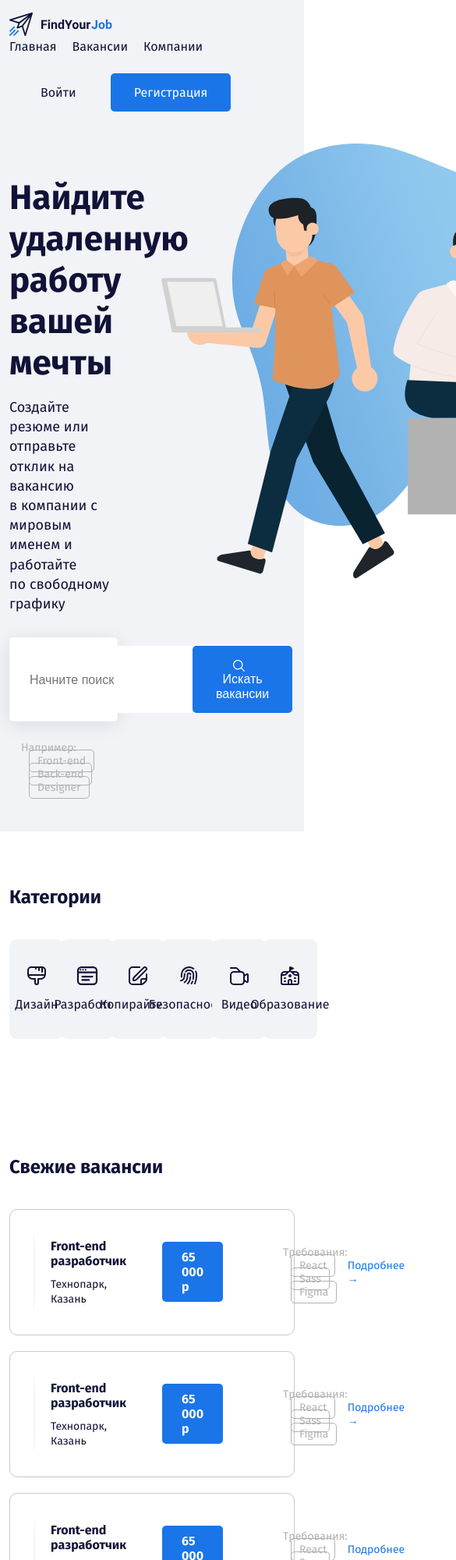
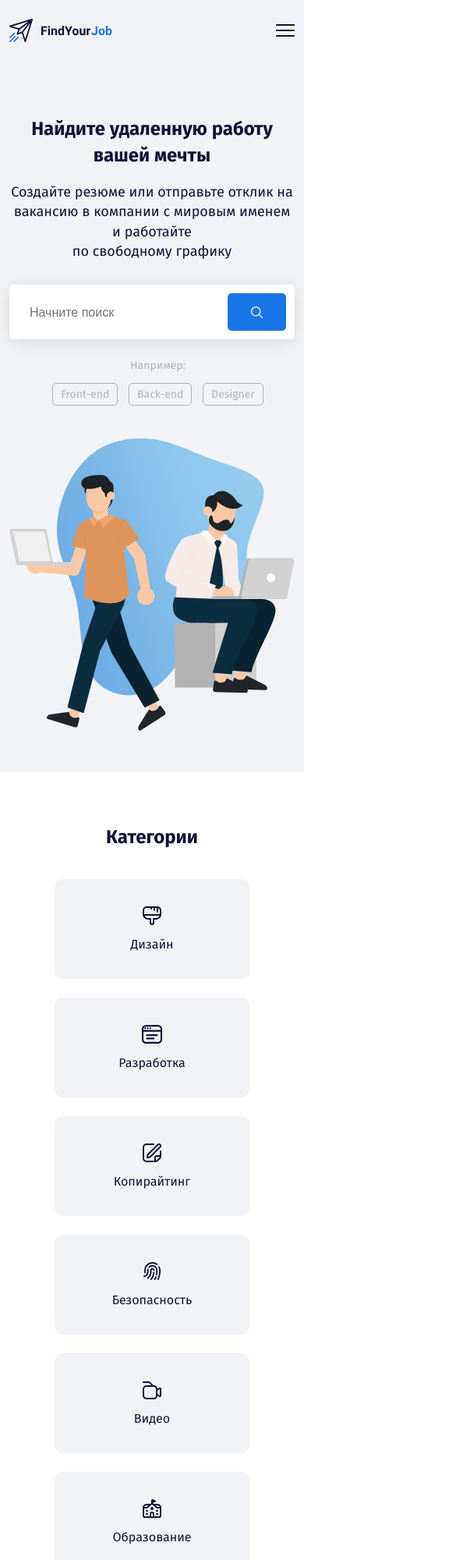
Before and after one commit to Floia329/findyourjobs, a plain HTML site: page index.html in a window 390 px wide. Shown: the top 2000 px of the page at 78% size, 585 px wide, since content can reach past the window. Drawn offline with Linux system fonts and the light colour scheme.

Commit message:
Add files via upload

```diff
--- a/css/style.css
+++ b/css/style.css
@@ -8,6 +8,9 @@ body {
   font-family: "Fira Sans", sans-serif;
   font-size: 16px;
   color: #111238;
+}
+img {
+  max-width: 100%;
 }
 .header {
   background: #f2f3f6;
@@ -43,13 +46,14 @@ body {
   padding-bottom: 15px;
   padding-left: 30px;
   color: #fff;
+  cursor: url(img/cursor_pointer.png), pointer;
 }
 .button-icon {
   vertical-align: middle;
-  margin-right: 10px;
 }
 .button-text {
   vertical-align: middle;
+  margin-left: 10px;
 }
 .hero-title {
   font-size: 44px;
@@ -216,3 +220,79 @@ body {
   text-decoration: none;
   color: #111238;
 }
+@media (max-width: 1200px) {
+  .offer-salary {
+    margin-left: 30px;
+    margin-right: 30px;
+  }
+  .more {
+    margin-right: 0;
+  }
+}
+@media (max-width: 992px) {
+  .more {
+    margin-right: auto;
+    margin-left: auto;
+  }
+
+  .offer-title {
+    text-align: center;
+    margin-left: 0;
+  }
+  .tag {
+    margin-left: 5px;
+    margin-right: 5px;
+  }
+  .navbar {
+    position: fixed;
+    left: 0;
+    top: 0;
+    width: 100%;
+    height: 100%;
+    background-color: #fff;
+    transform: translateX(-100%);
+    transition: transform 0.3s;
+  }
+  .is-open {
+    transform: translateX(0);
+  }
+  .menu-item:not(:last-child) {
+    margin-right: 0;
+  }
+  .button-link {
+    margin-right: 0;
+  }
+  .close-button {
+    position: fixed;
+    top: 10px;
+    right: 10px;
+    text-decoration: none;
+    font-size: 24px;
+    text-align: right;
+    padding: 20px;
+  }
+}
+@media (max-width: 576px) {
+  .tags-label {
+    display: block;
+    margin-bottom: 20px;
+    text-align: center;
+  }
+  .hero {
+    text-align: center;
+  }
+  .hero-title {
+    font-size: 24px;
+    line-height: 1.4;
+  }
+  .footer {
+    text-align: center;
+  }
+  .card {
+    max-width: 250px;
+    margin: auto;
+  }
+  .section-title {
+    text-align: center;
+  }
+}
--- a/index.html
+++ b/index.html
@@ -5,6 +5,7 @@
   <meta http-equiv="X-UA-Compatible" content="IE=edge">
   <meta name="viewport" content="width=device-width, initial-scale=1.0">
   <title>FindYourJob - сайт про удаленную работу</title>
+  <link rel="shortcut icon" id="favicon" href="/img/favicon.ico">
   <link rel="stylesheet" href="css/bootstrap-grid.min.css" />
   <link rel="preconnect" href="https://fonts.gstatic.com">
   <link href="https://fonts.googleapis.com/css2?family=Fira+Sans:wght@400;700;900&display=swap" rel="stylesheet">
@@ -13,16 +14,25 @@
 <body>
   <header class="header pb-5">
     <div class="container">
-      <div class="row align-items-center jastifi-content-end py-3">
-        <div class="col">
+      <div class="d-flex pt-4 d-lg-none align-items-center justify-content-between">
           <a href="/" class="logo-link">
-          <img src="img/logo.svg" alt="log: findyourjob" />
+          <img src="img/logo.svg" alt="logo: find your job" />
+        </a>
+          <a href="#" class="menu-button">
+            <img src="img/menu-burger.svg" alt="icon: burger menu"/>
+          </a>
+        </div>
+      <div class="row align-items-center py-3 navbar flex-column flex-lg-row justify-content-center">
+        <a href="#" class="close-button d-lg-none">&times;</a>
+        <div class="col-2 mb-5 mb-lg-0">
+          <a href="/" class="logo-link">
+          <img src="img/logo.svg" alt="logo: find your job" />
           </a>
         </div>
         <!-- /.col -->
-        <div class="col">
+        <div class="col-lg d-flex justify-content-center mb-5 mb-lg-0">
           <nav class="nav">
-            <ul class="menu d-flex">
+            <ul class="menu d-flex flex-column flex-lg-row align-items-center">
               <li class="menu-item"><a href="#" class="menu-link">Главная</a></li>
               <li class="menu-item"><a href="#" class="menu-link">Вакансии</a></li>
               <li class="menu-item"><a href="#" class="menu-link">Компании</a></li>
@@ -30,25 +40,25 @@
           </nav>
         </div>
         <!-- /.col -->
-        <div class="col">
-          <a href="" class="button button-link">Войти</a>
-          <a href="" class="button button-primary">Регистрация</a>
+        <div class="col-lg-3 d-flex align-items-center justify-content-center justifi-content-lg-end flex-column flex-lg-row">
+          <a href="#" class="button button-link">Войти</a>
+          <a href="#" class="button button-primary">Регистрация</a>
         </div>
         <!-- /.col -->
       </div>
       <!-- /.row -->
-      <div class="row">
-        <div class="col-5">
+      <div class="row pt-5 hero">
+        <div class="col-xxl-5 col-lg-7 col-md-9">
           <h1 class="hero-title">Найдите удаленную работу вашей мечты</h1>
           <p class="hero-text">
             Создайте резюме или отправьте отклик на вакансию в&nbsp;компании с мировым именем и работайте</br>по свободному графику
           </p>
-          <form action="" class="heo-form">
+          <form action="#" class="hero-form">
           <div class="input-group d-flex">
             <input type="text" class="input" placeholder="Начните поиск">
             <button class="button button-primary">
               <img class="button-icon" src="img/search.svg" alt="icon: search">
-              <span class="button-text">Искать вакансии</span>
+              <span class="button-text d-none d-md-inline-block">Искать вакансии</span>
             </button>
           </div>
           <!-- /.input-group -->
@@ -62,7 +72,7 @@
           <!-- /.tags-group -->
         </div>
         <!-- /.col-5 -->
-        <div class="col-6 offset-1">
+        <div class="col-xxl-6 offset-xxl-1 col-lg-5 mt-5 mt-lg-0">
           <img src="img/hero-image.svg" alt="image: peaple with laptops" class="hero-image">
         </div>
         <!-- /.col-6 offset-1 -->
@@ -75,7 +85,7 @@
     <div class="container">
       <h2 class="section-title">Категории</h2>
       <div class="row">
-        <div class="col-2">
+        <div class="col-lg-2 col-md-4 col-sm-6 mb-4 mb-lg-0">
           <a href="#" class="card d-flex flex-column align-items-center">
             <svg height="24" class="card-icon">
               <use xlink:href="img/icons.svg#brush"></use>
@@ -84,8 +94,8 @@
             <!-- /.card-text --></a>
           <!-- /.card -->
         </div>
-        <!-- /.col-2 -->
-        <div class="col-2">
+        <!-- /.col -->
+        <div class="col-lg-2 col-md-4 col-sm-6 mb-4 mb-lg-0">
           <a href="#" class="card d-flex flex-column align-items-center">
             <svg height="24" class="card-icon">
               <use xlink:href="img/icons.svg#browser"></use>
@@ -94,8 +104,8 @@
             <!-- /.card-text --></a>
           <!-- /.card -->
         </div>
-        <!-- /.col-2 -->
-        <div class="col-2">
+        <!-- /.col -->
+        <div class="col-lg-2 col-md-4 col-sm-6 mb-4 mb-lg-0">
           <a href="#" class="card d-flex flex-column align-items-center">
             <svg height="24" class="card-icon">
               <use xlink:href="img/icons.svg#edit"></use>
@@ -104,8 +114,8 @@
             <!-- /.card-text --></a>
           <!-- /.card -->
         </div>
-        <!-- /.col-2 -->
-        <div class="col-2">
+        <!-- /.col -->
+        <div class="col-lg-2 col-md-4 col-sm-6 mb-4 mb-lg-0">
           <a href="#" class="card d-flex flex-column align-items-center">
             <svg height="24" class="card-icon">
               <use xlink:href="img/icons.svg#fingerprint"></use>
@@ -114,8 +124,8 @@
             <!-- /.card-text --></a>
           <!-- /.card -->
         </div>
-        <!-- /.col-2 -->
-        <div class="col-2">
+        <!-- /.col -->
+        <div class="col-lg-2 col-md-4 col-sm-6 mb-4 mb-lg-0">
           <a href="#" class="card d-flex flex-column align-items-center">
             <svg height="24" class="card-icon">
               <use xlink:href="img/icons.svg#camera"></use>
@@ -124,8 +134,8 @@
             <!-- /.card-text --></a>
           <!-- /.card -->
         </div>
-        <!-- /.col-2 -->
-        <div class="col-2">
+        <!-- /.col -->
+        <div class="col-lg-2 col-md-4 col-sm-6 mb-4 mb-lg-0">
           <a href="#" class="card d-flex flex-column align-items-center">
             <svg height="24" class="card-icon">
               <use xlink:href="img/icons.svg#school"></use>
@@ -134,7 +144,7 @@
             <!-- /.card-text --></a>
           <!-- /.card -->
         </div>
-        <!-- /.col-2 -->
+        <!-- /.col -->
       </div>
       <!-- /.row -->
     </div>
@@ -143,14 +153,14 @@
   <section class="section offers">
     <div class="container">
       <h2 class="section-title">Свежие вакансии</h2>
-      <div class="offer d-flex align-items-center">
-        <div class="offer-image"></div>
-        <div class="offer-title">
+      <div class="offer d-flex align-items-center flex-column flex-lg-row">
+        <div class="offer-image mb-4 mb-lg-0"></div>
+        <div class="offer-title mb-4 mb-lg-0">
           <h3 class="offer-heading">Front-end разработчик</h3>
           <span class="offer-place">Технопарк, Казань</span>
         </div>
         <!-- /.offer-title -->
-        <span class="offer-salary">65 000 р</span>
+        <span class="offer-salary mb-4 mb-lg-0">65 000 р</span>
         <div class="tags-group">
           <span class="tags-label">Требования:</span>
           <a href="#" class="tag">React</a>
@@ -158,17 +168,17 @@
           <a href="#" class="tag">Figma</a>
         </div>
         <!-- /.tags-group -->
-        <a href="#" class="more">Подробнее →</a>
+        <a href="#" class="more mt-5 mt-lg-0">Подробнее →</a>
       </div>
       <!-- /.offer -->
-      <div class="offer d-flex align-items-center">
-        <div class="offer-image"></div>
-        <div class="offer-title">
+      <div class="offer d-flex align-items-center flex-column flex-lg-row">
+        <div class="offer-image mb-4 mb-lg-0"></div>
+        <div class="offer-title mb-4 mb-lg-0">
           <h3 class="offer-heading">Front-end разработчик</h3>
           <span class="offer-place">Технопарк, Казань</span>
         </div>
         <!-- /.offer-title -->
-        <span class="offer-salary">65 000 р</span>
+        <span class="offer-salary mb-4 mb-lg-0">65 000 р</span>
         <div class="tags-group">
           <span class="tags-label">Требования:</span>
           <a href="#" class="tag">React</a>
@@ -176,17 +186,17 @@
           <a href="#" class="tag">Figma</a>
         </div>
         <!-- /.tags-group -->
-        <a href="#" class="more">Подробнее →</a>
+        <a href="#" class="more mt-5 mt-lg-0">Подробнее →</a>
       </div>
       <!-- /.offer -->
-      <div class="offer d-flex align-items-center">
-        <div class="offer-image"></div>
-        <div class="offer-title">
+      <div class="offer d-flex align-items-center flex-column flex-lg-row">
+        <div class="offer-image mb-4 mb-lg-0"></div>
+        <div class="offer-title mb-4 mb-lg-0">
           <h3 class="offer-heading">Front-end разработчик</h3>
           <span class="offer-place">Технопарк, Казань</span>
         </div>
         <!-- /.offer-title -->
-        <span class="offer-salary">65 000 р</span>
+        <span class="offer-salary mb-4 mb-lg-0">65 000 р</span>
         <div class="tags-group">
           <span class="tags-label">Требования:</span>
           <a href="#" class="tag">React</a>
@@ -194,17 +204,17 @@
           <a href="#" class="tag">Figma</a>
         </div>
         <!-- /.tags-group -->
-        <a href="#" class="more">Подробнее →</a>
+        <a href="#" class="more mt-5 mt-lg-0">Подробнее →</a>
       </div>
       <!-- /.offer -->
-      <div class="offer d-flex align-items-center">
-        <div class="offer-image"></div>
-        <div class="offer-title">
+      <div class="offer d-flex align-items-center flex-column flex-lg-row">
+        <div class="offer-image mb-4 mb-lg-0"></div>
+        <div class="offer-title mb-4 mb-lg-0">
           <h3 class="offer-heading">Front-end разработчик</h3>
           <span class="offer-place">Технопарк, Казань</span>
         </div>
         <!-- /.offer-title -->
-        <span class="offer-salary">65 000 р</span>
+        <span class="offer-salary mb-4 mb-lg-0">65 000 р</span>
         <div class="tags-group">
           <span class="tags-label">Требования:</span>
           <a href="#" class="tag">React</a>
@@ -212,7 +222,7 @@
           <a href="#" class="tag">Figma</a>
         </div>
         <!-- /.tags-group -->
-        <a href="#" class="more">Подробнее →</a>
+        <a href="#" class="more mt-5 mt-lg-0">Подробнее →</a>
       </div>
       <!-- /.offer -->
     </div>
@@ -227,7 +237,7 @@
   <input type="text" class="input" placeholder="E-mail">
   <button class="button button-primary">
     <img class="button-icon" src="img/envelop.svg" alt="icon: envelop">
-    <span class="button-text">Подписаться</span>
+    <span class="button-text d-none d-md-inline-block">Подписаться</span>
   </button>
 </div>
 <!-- /.input-group -->
@@ -239,13 +249,13 @@
   <footer class="footer">
     <div class="container">
       <div class="row">
-        <div class="col-3">
+        <div class="col-lg-3 col-sm-6 mb-5 mb-lg-0 col-7 mx-auto">
          <img src="img/logo.svg" alt="logo: Find Your Job" class="footer-logo">
          <p class="footer-description">Сайт с вакансиями для тех,</br> кто ищет удаленную работу</p>
          <span class="footer-copyright">© 2021</span>
         </div>
         <!-- /.col-3 -->
-        <div class="col-3">
+        <div class="col-lg-3 col-sm-6 mb-5 mb-lg-0 col-7 mx-auto">
          <h3 class="footer-title">Свяжитесь с нами</h3>
          <ul class="footer-list">
            <li class="footer-list item"><a href="tel:+78002020300" class="footer-list-link">8 800 20 20 300</a></li>
@@ -253,7 +263,7 @@
          </ul>
         </div>
         <!-- /.col-3 -->
-        <div class="col-3">
+        <div class="col-lg-3 col-sm-6 mb-5 mb-lg-0 col-7 mx-auto">
           <h3 class="footer-title">Информация</h3>
           <ul class="footer-list">
             <li class="footer-list item"><a href="#" class="footer-list-link">Обработка данных</a></li>
@@ -262,7 +272,7 @@
           </ul>
         </div>
         <!-- /.col-3 -->
-        <div class="col-3">
+        <div class="col-lg-3 col-sm-6 mb-5 mb-lg-0 col-7 mx-auto">
           <h3 class="footer-title">Навигация по сайту</h3>
           <ul class="footer-list">
             <li class="footer-list item"><a href="#" class="footer-list-link">Вакансии</a></li>
@@ -276,5 +286,6 @@
     </div>
     <!-- /.container -->
   </footer>
+  <script src="js/main.js"></script>
 </body>
 </html>
```
Also changed, not shown: js/main.js (added, +8 -0 lines), img/cursor_pointer.png (added), img/favicon.ico (added), img/menu-burger.svg (added).
